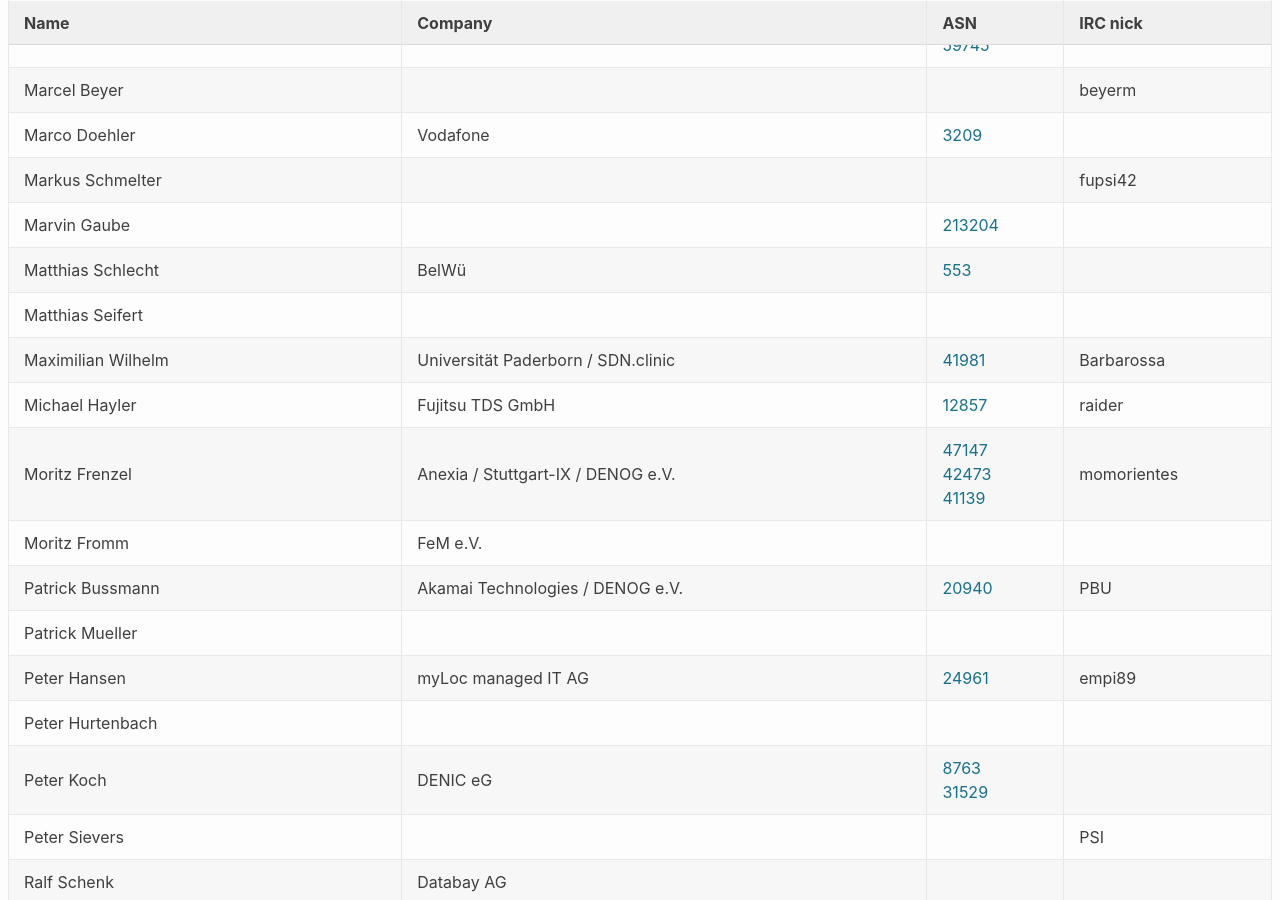
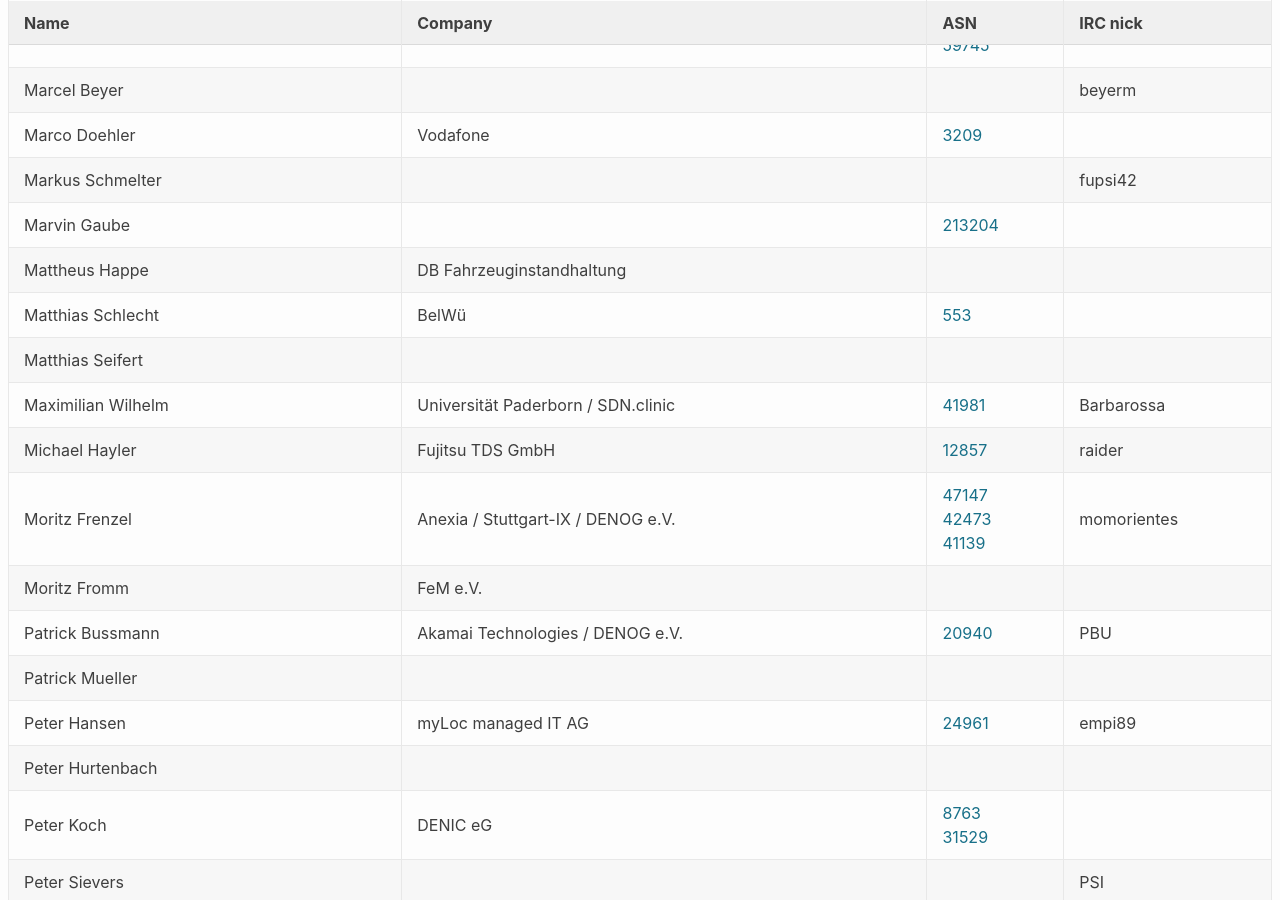
Before and after one commit to denog/pretix-attendeelist, a Jekyll site: the page built from denog2020.markdown, in a window 1280 px wide and 900 px high, scrolled down 2677 px. Built offline with Jekyll 4.4.1, drawn with Linux system fonts in a browser that asks for light colours.

Commit message:
Latest data: Mon Jan 25 18:35:45 UTC 2021

```diff
--- a/_data/attendees_meetup2021-01.json
+++ b/_data/attendees_meetup2021-01.json
@@ -354,6 +354,12 @@
     "asn": "213204"
   },
   {
+    "name": "Mattheus Happe",
+    "company": "DB Fahrzeuginstandhaltung",
+    "irc": null,
+    "asn": null
+  },
+  {
     "name": "Matthias Schlecht",
     "company": "BelWü",
     "irc": null,
```
